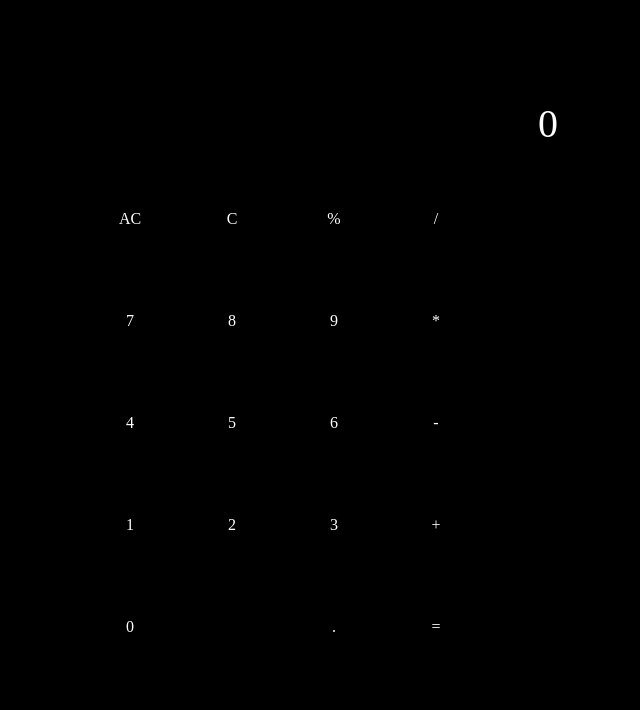
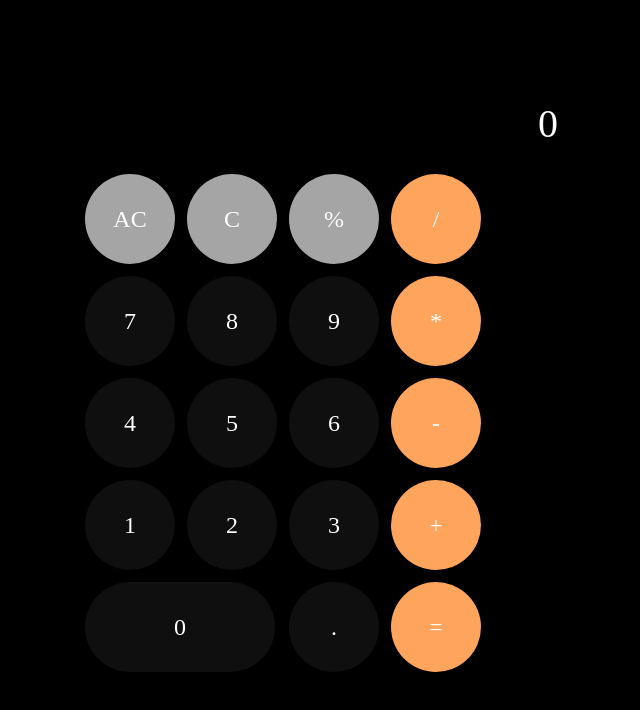
Before and after one commit to neda-vaheb/calculate, a plain HTML site: page index.html in a window 1280 px wide. Shown: the whole page, without its empty margins (312-952 px from the left). Drawn offline with Linux system fonts and the light colour scheme.

Commit message:
The appearance of project is completed

```diff
--- a/index.html
+++ b/index.html
@@ -41,10 +41,10 @@
             </tr>
             <tr>
                 <td>
-                    <div class="key all-clear">4</div>
+                    <div class="key show-display">4</div>
                 </td>
                 <td>
-                    <div class="key last-clear">5</div>
+                    <div class="key show-display">5</div>
                 </td>
                 <td>
                     <div class="key show-display">6</div>
@@ -55,10 +55,10 @@
             </tr>
             <tr>
                 <td>
-                    <div class="key all-clear">1</div>
+                    <div class="key show-display">1</div>
                 </td>
                 <td>
-                    <div class="key last-clear">2</div>
+                    <div class="key show-display">2</div>
                 </td>
                 <td>
                     <div class="key show-display">3</div>
@@ -70,7 +70,7 @@
             <tr>
 
                 <td colspan="2">
-                    <div class="key last-clear">0</div>
+                    <div class="key show-display" style="width: 190px;" >0</div>
                 </td>
                 <td>
                     <div class="key show-display">.</div>
--- a/style.css
+++ b/style.css
@@ -16,12 +16,14 @@ body{
     margin: 100px auto;
 }
 .key{
+    font-size: 1.5rem;
     width: 90px;
     height: 90px;
     margin: 5px;
     text-align: center;
     line-height: 90px;
     border-radius: 90px;
+    background-color: #55535330;
 
 }
 .display{
@@ -29,3 +31,20 @@ body{
     margin: 20px;
     text-align: right;
 }
+.key-table tr:first-child .key{
+    background-color: #a5a5a5;
+
+}
+.key-table tr:first-child .key:active{
+    background-color: #a5a5a590;
+
+}
+.key-table tr td:last-child .key {
+    background-color: #ffa45c;
+}
+.keypad-table tr td:last-child .key:active{
+    background-color: #ffa45ccc;
+    }
+.key:active{
+   background-color: #33333390;
+    }
```
